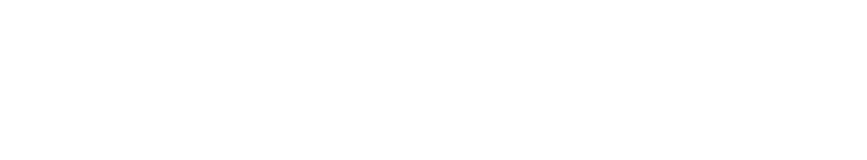
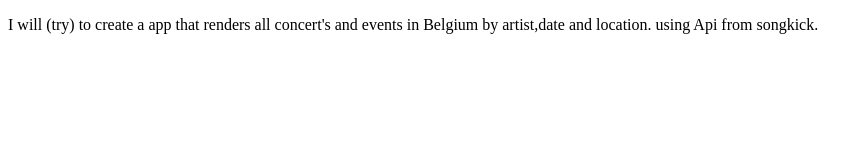
Before and after one commit to CathDM/AJAX-PROJECT_CATH_DM, a plain HTML site: page index.html in a window 1280 px wide. Shown: the whole page, without its empty margins (0-867 px from the left). Drawn offline with Linux system fonts and the light colour scheme.

Commit message:
idea idea idea

```diff
--- a/index.html
+++ b/index.html
@@ -10,6 +10,7 @@
         <link rel="stylesheet" href="styles.css" />
     </head>
     <body>
-
+        <p> I will (try) to create a app that renders all concert's and events in Belgium by artist,date and location.
+            using Api from songkick. </p>
     </body>
 </html>
```
